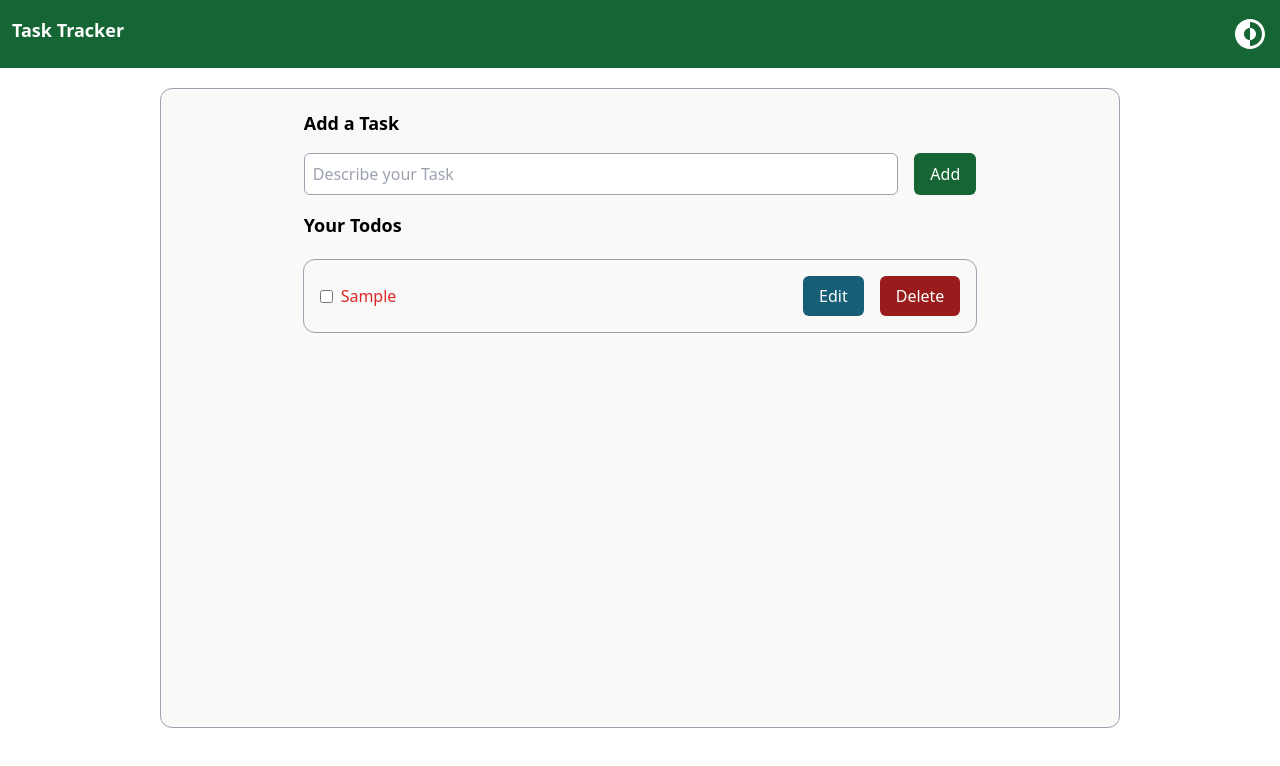
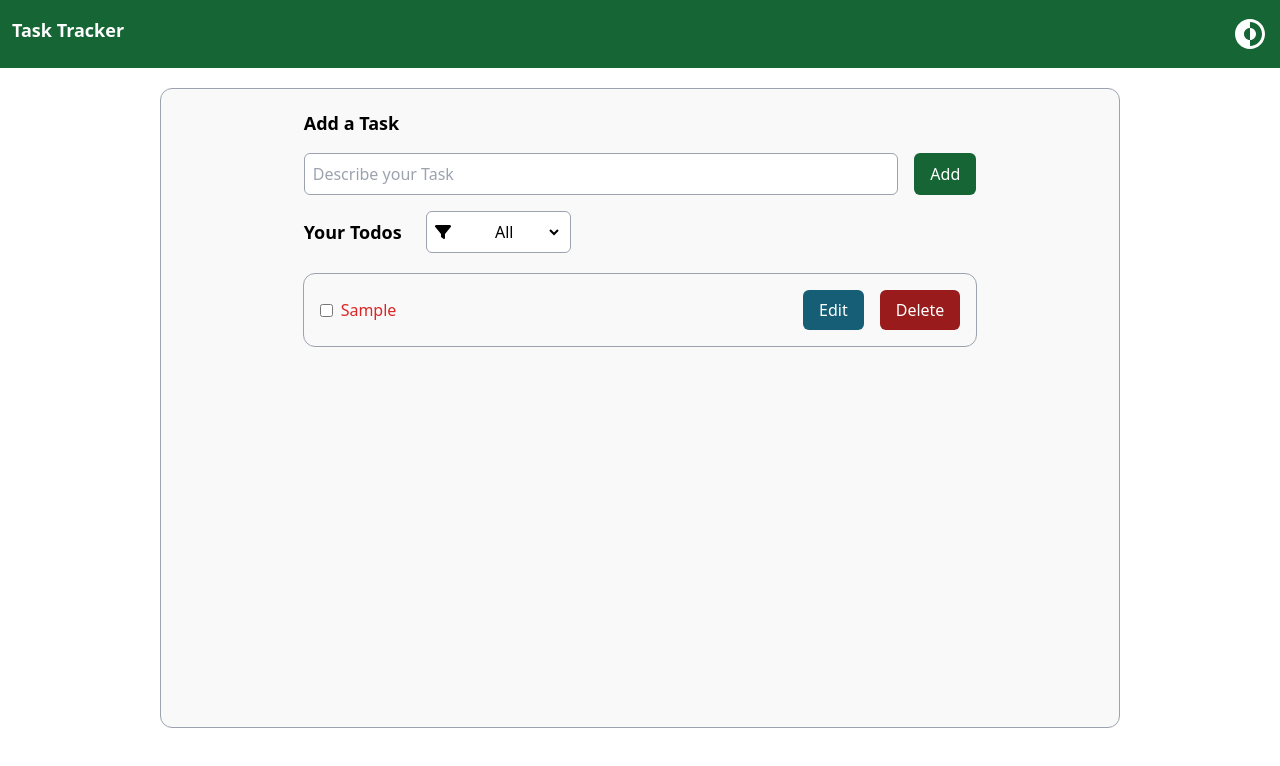
Before and after one commit to IamNayanIslam/task-manager, a React (Vite) app: page / in a window 1280 px wide. Both pictures are taken after typing "Sample" into the empty fields and a click on the button "Add". Shown: the top 766 px of the page. Built offline with nearby package versions, Linux system fonts and the light colour scheme.

Commit message:
the filter feature will be available always as the otherway cause a bug

```diff
--- a/src/App.jsx
+++ b/src/App.jsx
@@ -160,8 +160,8 @@ function App() {
                     <div
                       className={
                         darkMode
-                          ? "bg-[#4d4d4d] flex items-center mx-4 p-2 rounded-md gap-2 border border-gray-400"
-                          : "bg-white flex items-center mx-4 p-2 rounded-md gap-2 border border-gray-400"
+                          ? "bg-[#4d4d4d] flex items-center mx-2 p-2 rounded-md gap-1 border border-gray-400"
+                          : "bg-white flex items-center mx-2 p-2 rounded-md gap-1 border border-gray-400"
                       }
                     >
                       <label
@@ -176,9 +176,15 @@ function App() {
                         onChange={(e) => setFilter(e.target.value)}
                         className="outline-none cursor-pointer bg-transparent"
                       >
-                        <option value="all">All Tasks</option>
-                        <option value="completed">Completed Tasks</option>
-                        <option value="pending">Pending Tasks</option>
+                        <option value="all" className="text-center">
+                          All
+                        </option>
+                        <option value="completed" className="text-center">
+                          Completed
+                        </option>
+                        <option value="pending" className="text-center">
+                          Pending
+                        </option>
                       </select>
                     </div>
 
@@ -196,6 +202,36 @@ function App() {
                 ) : (
                   <div className="flex items-center pr-4 mb-4">
                     <h2 className="text-lg font-bold px-2">Your Todos</h2>
+                    <div
+                      className={
+                        darkMode
+                          ? "bg-[#4d4d4d] flex items-center mx-4 p-2 rounded-md gap-2 border border-gray-400"
+                          : "bg-white flex items-center mx-4 p-2 rounded-md gap-2 border border-gray-400"
+                      }
+                    >
+                      <label
+                        htmlFor="filter"
+                        className="cursor-pointer bg-transparent"
+                      >
+                        <FaFilter />
+                      </label>
+
+                      <select
+                        value={filter}
+                        onChange={(e) => setFilter(e.target.value)}
+                        className="outline-none cursor-pointer bg-transparent"
+                      >
+                        <option value="all" className="text-center">
+                          All
+                        </option>
+                        <option value="completed" className="text-center">
+                          Completed
+                        </option>
+                        <option value="pending" className="text-center">
+                          Pending
+                        </option>
+                      </select>
+                    </div>
                   </div>
                 )}
 
```
